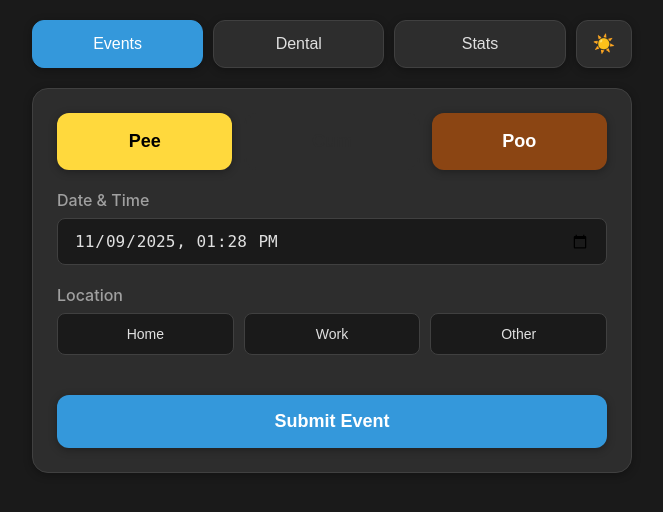
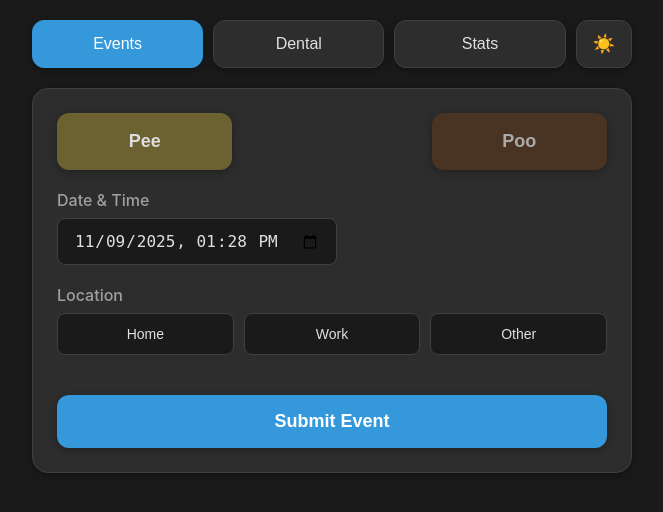
Before and after one commit to ZCrafter/life-stats-tracker, a Flask app: page / in a window 1280 px wide. Shown: the top 512 px of the page, without its empty margins (308-971 px from the left). Run offline with Flask 3, Linux system fonts and the light colour scheme; some libraries are stand-ins or nearby versions.

Commit message:
Update index.html

```diff
--- a/templates/index.html
+++ b/templates/index.html
@@ -21,14 +21,14 @@
         <div class="screen active" id="bathroom-screen">
             <div class="card">
                 <div class="event-buttons">
-                    <button class="event-btn" data-event="pee" style="background-color: #FFD93D;">Pee</button>
-                    <button class="event-btn hidden-btn" id="cumBtn" data-event="cum">Cum</button>
-                    <button class="event-btn" data-event="poo" style="background-color: #8B4513; color: white;">Poo</button>
+                    <button class="event-btn pee-btn" data-event="pee">Pee</button>
+                    <button class="event-btn hidden-btn cum-btn" id="cumBtn" data-event="cum">Cum</button>
+                    <button class="event-btn poo-btn" data-event="poo">Poo</button>
                 </div>
 
                 <div class="form-group">
                     <label>Date & Time</label>
-                    <input type="datetime-local" id="bathroomDateTime" class="input">
+                    <input type="datetime-local" id="bathroomDateTime" class="input datetime-input">
                 </div>
 
                 <div class="form-group" id="locationGroup">
@@ -63,6 +63,7 @@
                 </div>
 
                 <button class="submit-btn" id="bathroomSubmit">Submit Event</button>
+                <button class="cancel-btn hidden" id="bathroomCancel">Cancel Edit</button>
             </div>
         </div>
 
@@ -73,7 +74,7 @@
 
                 <div class="form-group">
                     <label>Date & Time</label>
-                    <input type="datetime-local" id="dentalDateTime" class="input">
+                    <input type="datetime-local" id="dentalDateTime" class="input datetime-input">
                 </div>
 
                 <div class="form-group">
@@ -85,6 +86,7 @@
                 </div>
 
                 <button class="submit-btn" id="dentalSubmit">Submit Event</button>
+                <button class="cancel-btn hidden" id="dentalCancel">Cancel Edit</button>
             </div>
         </div>
 
```
